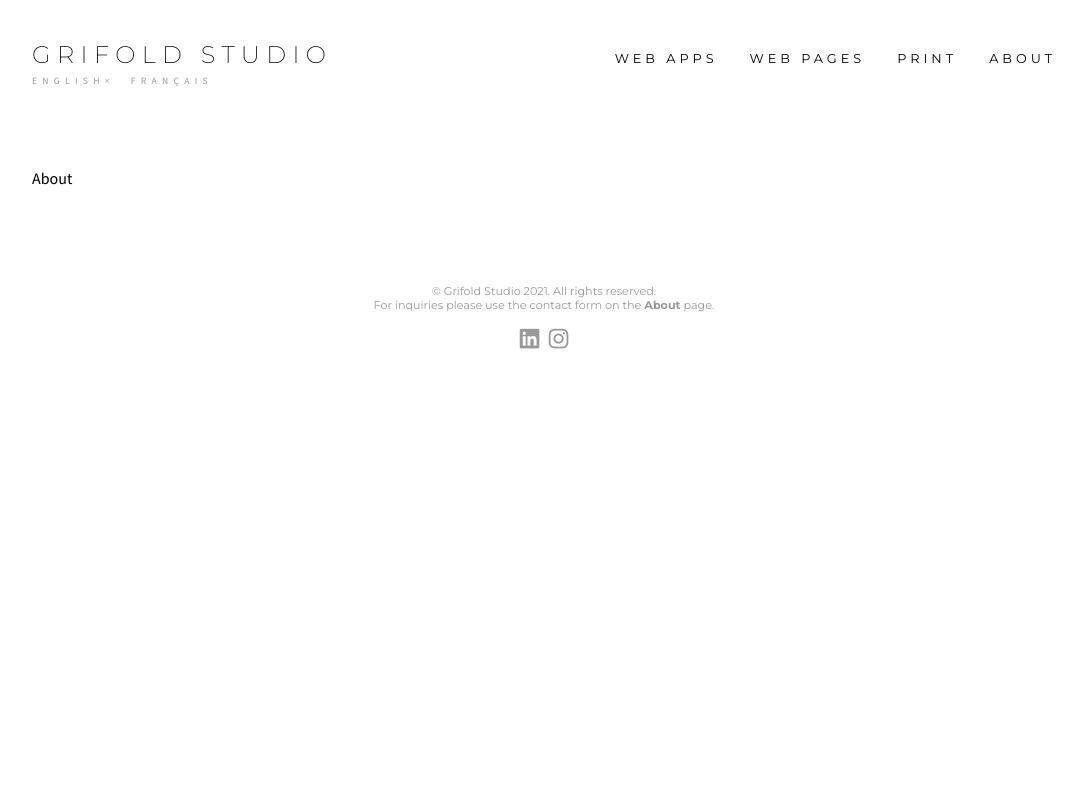
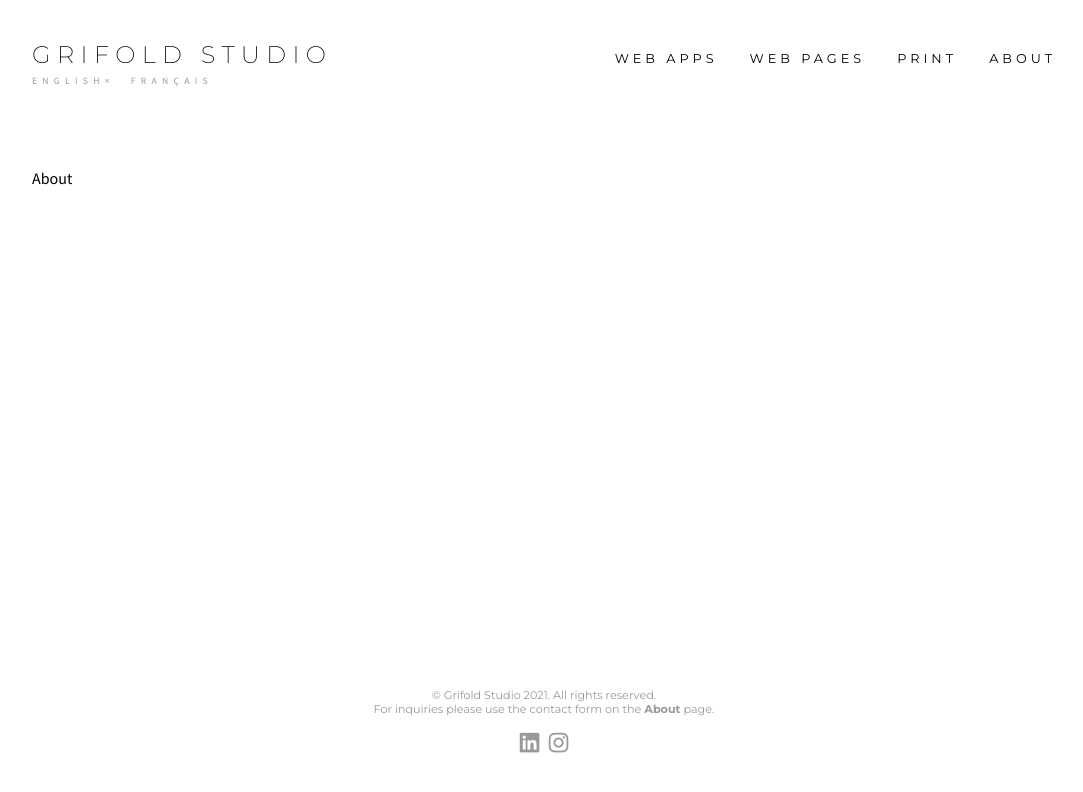
Before and after one commit to jensbartel/graphic-machine, a React (Create React App) app: page /about in a window 1280 px wide. Shown: the top 792 px of the page, without its empty margins (96-1179 px from the left). Built offline with nearby package versions, Linux system fonts and the light colour scheme.

Commit message:
Footer fixed

```diff
--- a/src/App.css
+++ b/src/App.css
@@ -14,15 +14,22 @@ p {
   padding: 0;
 }
 
+.page-container {
+  position: relative;
+  min-height: 100vh;
+}
+
 .page {
   font-family: "Source Sans Pro", sans-serif;
-  margin: 2.5rem 8rem 6rem;
+  margin: 2.5rem 8rem 0;
+  padding-bottom: 5rem;
 }
 
-.container {
+.content-container {
   display: block;
   margin: auto;
   max-width: 1280px;
+  padding-bottom: 9rem;
 }
 
 .navbar {
@@ -91,10 +98,6 @@ p {
 .section-intro p {
   font-size: 0.8rem;
   padding-right: 40%;
-}
-
-.rowwiththree {
-  padding: 2.5rem 0;
 }
 
 .grid-two {
@@ -168,7 +171,11 @@ p {
 }
 
 .footer {
-  margin: 0 8rem 4rem;
+  position: absolute;
+  bottom: 0;
+  width: 100%;
+  height: 5rem;
+  padding: 2rem 0 2rem;
   font-size: 0.7rem;
   color: #999;
   text-align: center;
--- a/src/App.js
+++ b/src/App.js
@@ -6,6 +6,7 @@ import About from './components/About';
 import Footer from './components/Footer';
 import LangContext from './context/langContext';
 import Navbar from './components/Navbar';
+import NotFound from './components/NotFound';
 import Page from './components/Page';
 
 import { webApps } from './data/WebAppObjects';
@@ -27,12 +28,15 @@ const App = () => {
 
     return (
         <Router>
-            <div className='container'>
-                <Navbar />
-                <Route exact path='/webapps' render={() => <Page cssStyle='grid-two' data={webApps} />} />
-                <Route exact path='/webpages' render={() => <Page cssStyle='grid-two' data={webPages} />} />
-                <Route exact path='/print' render={() => <Page cssStyle='grid-two' data={print} />} />
-                <Route exact path='/about' component={About} />
+            <div className='page-container'>
+                <div className='content-container'>
+                    <Navbar />
+                    <Route exact path='/webapps' render={() => <Page cssStyle='grid-two' data={webApps} />} />
+                    <Route exact path='/webpages' render={() => <Page cssStyle='grid-two' data={webPages} />} />
+                    <Route exact path='/print' render={() => <Page cssStyle='grid-two' data={print} />} />
+                    <Route exact path='/about' component={About} />
+                    <Route exact path='/' component={NotFound} />
+                </div>
                 <Footer />
             </div>
         </Router>
--- a/src/components/Navbar.js
+++ b/src/components/Navbar.js
@@ -19,7 +19,9 @@ const Navbar = () => {
     return (
         <>
             <div className='navbar'>
-                <div className='wordmark'>GRIFOLD STUDIO</div>
+                <div className='wordmark'>
+                    <Link to='/'>GRIFOLD STUDIO</Link>
+                </div>
                 <div className='menu'>
                     <Link to='/webapps'>WEB APPS</Link>
                     <Link to='/webpages'>WEB PAGES</Link>
--- /dev/null
+++ b/src/components/NotFound.js
@@ -0,0 +1,5 @@
+const NotFound = () => {
+    return <div className='page'>Page not found.</div>;
+};
+
+export default NotFound;
--- a/src/components/Page.js
+++ b/src/components/Page.js
@@ -26,6 +26,7 @@ const Page = props => {
 
     return (
         <>
+            {/* <Navbar /> */}
             <SectionIntro text={intro} />
             <div className='page'>
                 <div className={cssStyle}>
--- a/src/styles/styles.sass
+++ b/src/styles/styles.sass
@@ -14,16 +14,22 @@ p
     margin: 0
     padding: 0
 
+.page-container
+    position: relative
+    min-height: 100vh
+
 .page
     font-family: 'Source Sans Pro', sans-serif
-    margin: 2.5rem 8rem 6rem
+    margin: 2.5rem 8rem 0
+    padding-bottom: 5rem
 
-.container
+.content-container
     display: block
     margin: auto
     max-width: 1280px
+    padding-bottom: 9rem
 
-// Navbar
+// NAVBAR
 .navbar
     background-color: #fff
     display: flex
@@ -80,10 +86,7 @@ p
         font-size: 0.8rem
         padding-right: 40%
 
-// Row with three
-.rowwiththree
-    padding: 2.5rem 0
-
+// GRID
 .grid-two
     display: grid
     grid-template-columns: repeat(2, 1fr)
@@ -96,6 +99,7 @@ p
         width: 100%
         height: 600px
         background-color: #d9d9d9
+        // remove the dummy later
     .category-top
         div
             display: flex
@@ -143,7 +147,11 @@ p
 
 // FOOTER
 .footer
-    margin: 0 8rem 4rem
+    position: absolute
+    bottom: 0
+    width: 100%
+    height: 5rem
+    padding: 2rem 0 2rem
     font-size: 0.7rem
     color: $default-grey
     text-align: center
```
Also changed, not shown: src/components/About.js (+3 -7 lines), 1 other file (tests, documents, lock files or other folders).
